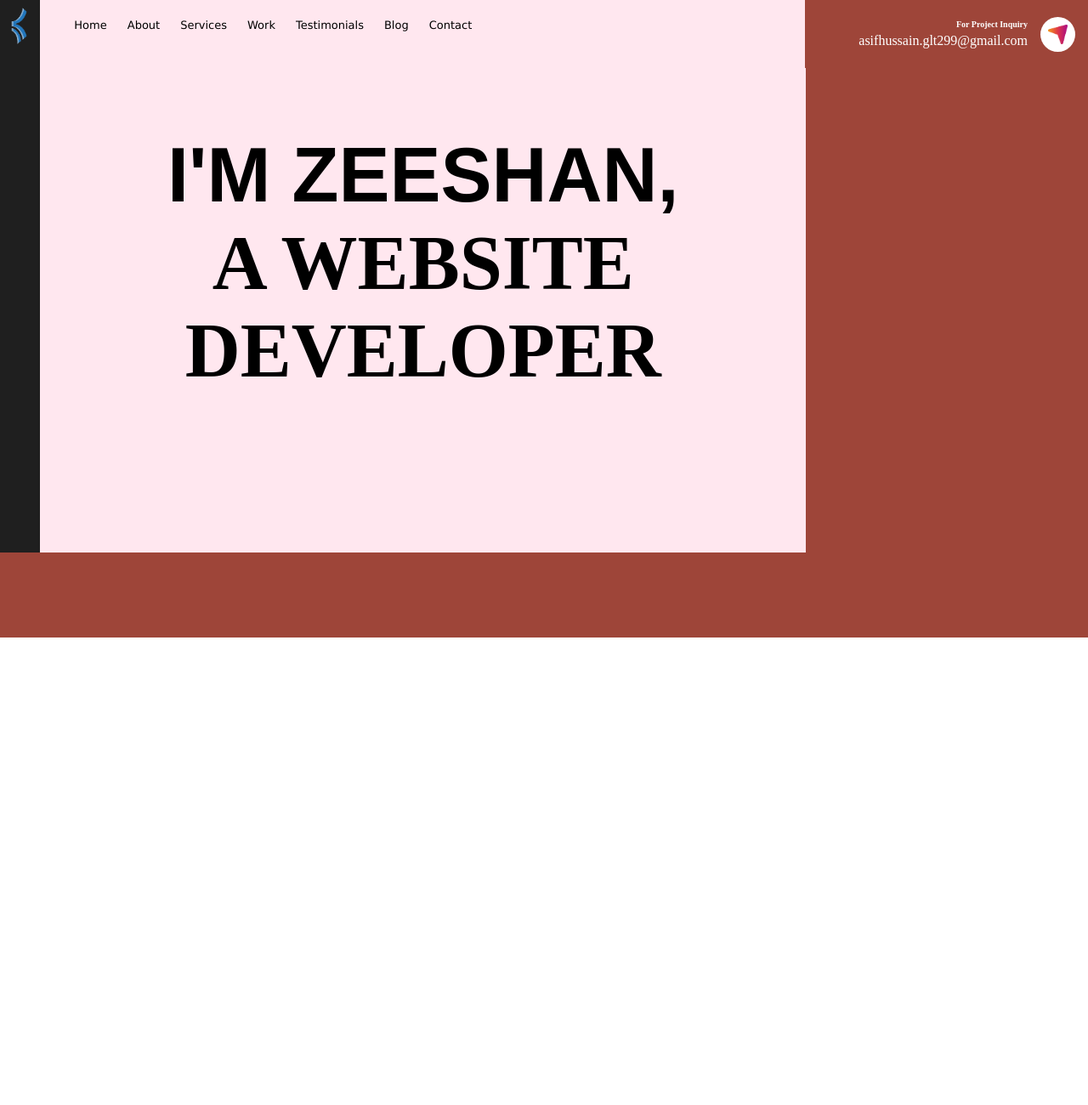
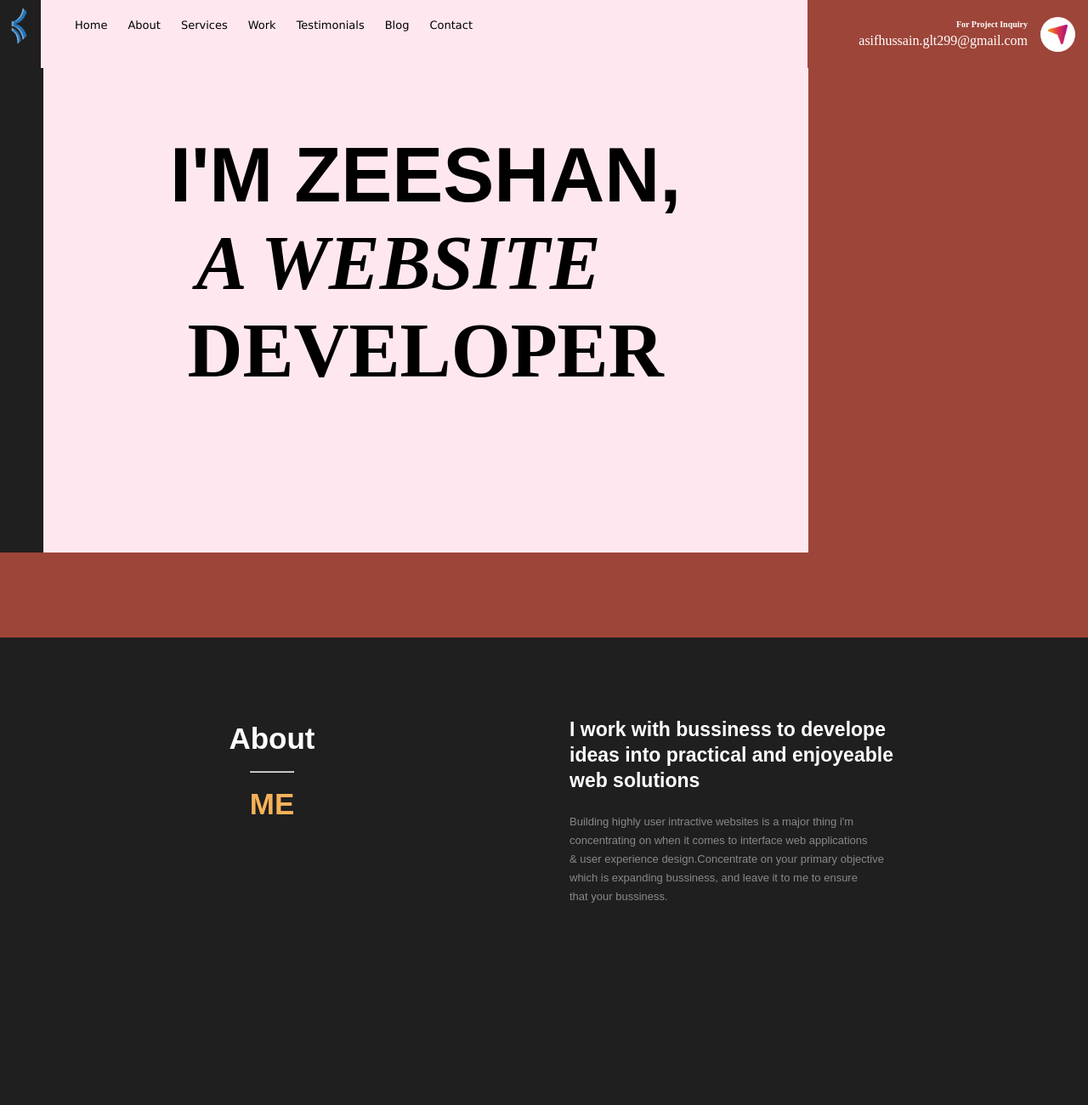
Before and after one commit to zeeshanmehdi-313/My-portfolio, a plain HTML site: page index.html in a window 1280 px wide. Shown: the whole page at 85% size. Before the commit the page ends 800 px from the top, so only its background shows below. Drawn offline with Linux system fonts and the light colour scheme.

Commit message:
section with ID about is added and styled in css

```diff
--- a/index.html
+++ b/index.html
@@ -44,7 +44,7 @@
             </div>
             <div class="intro">
                 <div class="self-intro">
-                    <h1>I'M ZEESHAN,<br/> A WEBSITE  <br/>DEVELOPER</h1>
+                    <h1>I'M ZEESHAN,<br/><span class="name">A WEBSITE </span><br/><span class="developer">DEVELOPER</span></h1>
                 </div>
                 <div class="button"></div>
             </div>
@@ -54,6 +54,26 @@
 
             </div>
         </section>
+        <!-- About me section starts here -->
+        <section id="about-me">
+            <div class="about">
+                <h2>About <br/><hr><span class="me">ME</span></h2>
+            </div>
+            <div class="about-text">
+                <div class="para">
+                    <h3>I work with bussiness to develope <br> ideas into practical and <span class="web-sol">enjoyeable <br>web solutions</span></h3>
+                    <p>Building highly user intractive websites is a major thing i'm <br> concentrating on when it comes to interface web applications <br> & user experience design.Concentrate on your primary objective <br>which is expanding bussiness, and leave it to me to ensure <br>that your bussiness.</p>
+                </div>
+                <div class="skills">
+                    <div class="HTML"></div>
+                    <div class="CSS></div>
+                    <div class="Javascript"></div>
+                    <div class="GitHub"></div>
+                    <div class="LinkedIn"></div>
+                </div>
+                <div class="button"></div>
+            </div>
+        </section>
     </main>
 
 
--- a/style.css
+++ b/style.css
@@ -8,6 +8,8 @@ body{
     height: 80px;
     margin: 0px;
     padding: 0px;
+    display: flex;
+    position: relative;
 }
 .navbar{
     width: 100%;
@@ -17,7 +19,7 @@ body{
     display: flex;
 }
 .logo{
-    width: 50px;
+    width: 4%;
     height: 80px;
     background-color: rgb(31, 31, 31);
 }
@@ -25,9 +27,10 @@ body{
     margin-top: 8px;
 }
 .navlinks{
-    width: 950px;
+    width: 75%;
     height: 80px;
     background-color:rgb(255, 231, 239);
+    position: relative;
 }
 div > ul{
    list-style-type: none;
@@ -49,11 +52,10 @@ div > ul{
 .mail {
     display: flex;
     align-items: center;
-    justify-content: space-between;
     background-color:rgb(158, 69, 57);
     padding: 15px;
-    width: 320px;
-
+    width: 25%;
+    position: relative;
   }
 
   .text {
@@ -102,16 +104,18 @@ div > ul{
     margin: 0px;
     padding: 0px;
     display: flex;
+    justify-content: flex-end;
     position: relative;
 }
 .scroll{
-    width: 50px;
+    width: 4%;
     height: 610px;
     background-color: rgb(31, 31, 31);
 }
 .intro{
-    width: 950px;
+    width: 71%;
     height: 610px;
+    position: relative;
     background-color:rgb(255, 231, 239);
 }
 .self-intro{
@@ -119,16 +123,19 @@ div > ul{
     margin-top: 30px;
     font-size: 60px;
 }
-
-
 h1::first-line{
-
     font-weight: 600;
     font-family: sans-serif;
 }
+.name{
+    float: left;
+    padding-left: 180px;
+    font-style: italic;
+}
 .arrow{
-    width: 350px;
+    width: 26%;
     height: 610px;
+    position: relative;
     background-color: rgb(158, 69, 57);
 }
 .social-links{
@@ -142,3 +149,57 @@ h1::first-line{
     height: 80px;
     text-align: center;
 }
+/* About me section styling here */
+#about-me{
+    width: 100%;
+    margin: 0%;
+    padding: 0%;
+    height: 550px;
+    display: flex;
+    background-color: rgb(31, 31, 31);
+}
+.about{
+    width: 50%;
+    height: 550px;
+
+}
+.about > h2{
+    text-align: center;
+    padding-top: 70px;
+    font-size: 35px;
+    color: #ffffff;
+    font-family: sans-serif;
+}
+hr{
+    width: 50px;
+    color: #f6b25a;
+}
+h2 > span{
+    color: #f6b25a;
+}
+.about-text{
+    width: 50%;
+    height: 550px;
+    /* background-color: rgb(14, 200, 126); */
+}
+.para{
+    text-align: left;
+}
+.para > h3{
+    padding-top: 70px;
+    padding-left: 30px;
+    font-size: 23px;
+    font-family: sans-serif;
+    color: #ffffff;
+    line-height: 30px;
+}
+h3 ~ span{
+    font-family: 'Times New Roman', Times, serif;
+}
+h3 + p{
+    padding-left: 30px;
+    color: #898989;
+    font-family: sans-serif;
+    line-height: 22px;
+    font-size: 13px;
+}
```
